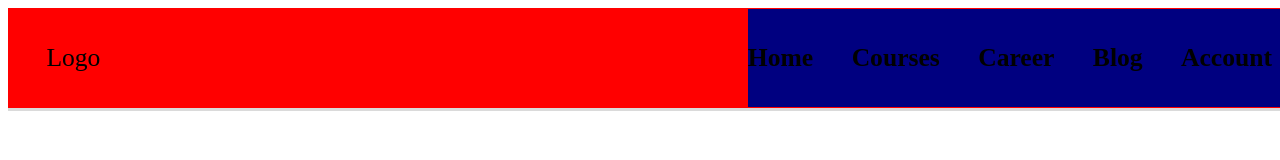
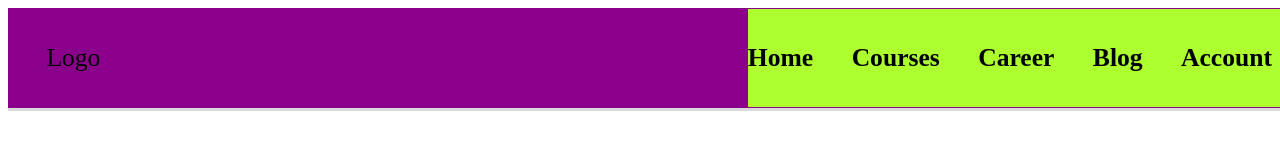
Before and after one commit to Rochak0/rochak_code, a plain HTML site: page Rochak/index.html in a window 1280 px wide. Shown: the top 160 px of the page. Drawn offline with nearby package versions, Linux system fonts and the light colour scheme.

Commit message:
update style.css

```diff
--- a/Rochak/style.css
+++ b/Rochak/style.css
@@ -10,7 +10,7 @@ html,body{
 .nav{
   height:100px;
   width:100%;
-  background-color:red;
+  background-color:DarkMagenta;
   display:flex;
   align-items:center;
   justify-content:space-between;
@@ -19,7 +19,7 @@ html,body{
 }
 .nav-part2{
   display:flex;
-  background-color:navy;
+  background-color:GreenYellow;
   gap:3vw;
   color:black;
 }
```
